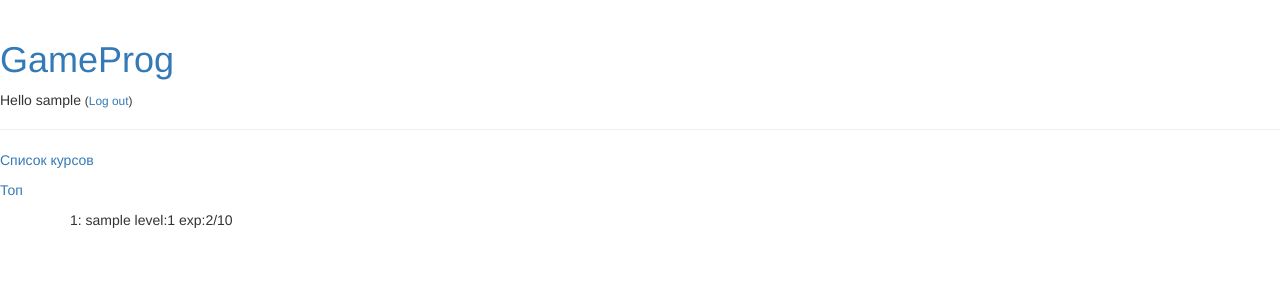
After one commit to Qriozoo/GameProg, a Django app: page /top/ in a window 1280 px wide. The commit adds this page. Shown: the top 300 px of the page. Run offline with Django 4.2, Linux system fonts and the light colour scheme; a user stored in the database is signed in; tables that the repository leaves empty hold one stand-in row (values such as "Sample post"); some libraries are stand-ins or nearby versions.

Commit message:
Расчет уровня и топ игроков

```diff
--- a/core/models.py
+++ b/core/models.py
@@ -46,6 +46,30 @@ class Solution(models.Model):
         task = Task.objects.get(pk=tpk)
         task.solutions.add(solution)
 
+    @staticmethod
+    def get_lvl_data(user):
+        user_exp = 0
+
+        user_solutions = Solution.objects.get(user=user)
+
+        solved_tasks = []
+        for solution in (user_solutions,):
+            task = Task.objects.get(solutions=solution)
+            solved_tasks.append(task)
+        for task in solved_tasks:
+            user_exp += pow(2, task.level)
+
+        base_level_up = 10
+        user_lvl = 1
+        while True:
+            if user_exp >= (base_level_up * user_lvl):
+                user_lvl += 1
+                user_exp -= (base_level_up * user_lvl)
+            else:
+                lvl_up_exp = (base_level_up * user_lvl)
+                break
+        return user_exp, user_lvl, lvl_up_exp
+
 
 class Task(models.Model):
     course = models.ForeignKey(Course, on_delete=models.CASCADE)
--- a/core/templates/profile/base.html
+++ b/core/templates/profile/base.html
@@ -16,6 +16,7 @@
         </div>
         <div>
             <p class="top-menu"><a href="{% url 'course_list' %}">Список курсов</a></p>
+            <p class="top-menu"><a href="{% url 'top_list' %}">Топ</a></p>
         </div>
         <div class="content container">
             <div class="row">
--- a/core/templates/profile/dashboard.html
+++ b/core/templates/profile/dashboard.html
@@ -2,6 +2,8 @@
 
 {% block content %}
     <h1>Dashboard page of {{user.username}}</h1>
+    <p>Current level: {{user_lvl}}</p>
+    <p><small>exp: {{user_exp}}/{{lvl_up_exp}}</small></p>
     <h1><p>Ваши курсы:</p></h1>
     {% for course in user_courses %}
         <div class="course">
--- /dev/null
+++ b/core/templates/profile/top.html
@@ -0,0 +1,7 @@
+{% extends 'profile/base.html' %}
+
+{% block content %}
+    {% for user in user_lvl_info %}
+        <p>{{user}}</p>
+    {% endfor %}
+{% endblock %}
--- a/core/urls.py
+++ b/core/urls.py
@@ -7,6 +7,7 @@ urlpatterns = [
     path('', RedirectView.as_view(url='/dashboard/')),
     path('dashboard/', views.dashboard, name='dashboard'),
     path('courses/', views.course_list, name='course_list'),
+    path('top/', views.top_list, name='top_list'),
     path('course/<int:pk>/', views.course_detail, name='course_detail'),
     path('course/workout/<int:pk>', views.course_workout, name='course_workout'),
     path('course/workout/<int:cpk>/train/<int:tpk>', views.task_train, name="task_train"),
--- a/core/views.py
+++ b/core/views.py
@@ -12,16 +12,42 @@ from .executor import test_script
 
 @login_required
 def dashboard(request):
-    #print(User.is_superuser.)
+    user_exp, user_lvl, lvl_up_exp = Solution.get_lvl_data(user=request.user)
+
     try:
         user_courses = Student.objects.get(user=request.user).courses.all()
     except Student.DoesNotExist:
         user_courses = []
-    if request.user.is_superuser:
-        #return render(request, '/admin', {})
-        return render(request, 'Profile/dashboard.html', {'user_courses': user_courses})
-    else:
-        return render(request, 'Profile/dashboard.html', {'user_courses': user_courses})
+
+    return render(request, 'Profile/dashboard.html', {
+        'user_courses': user_courses,
+        'user_exp': user_exp,
+        'user_lvl': user_lvl,
+        'lvl_up_exp': lvl_up_exp})
+
+@login_required
+def top_list(request):
+    user_list = Student.objects.get().user
+
+    user_dict = {}
+    for user in (user_list,):
+        user_exp, user_lvl, lvl_up_exp = Solution.get_lvl_data(user=user)
+        user_dict[user_exp] = '%s    level:%s exp:%s/%s' % (user.username, user_lvl, user_exp, lvl_up_exp)
+    user_dict_sorted = dict(sorted(user_dict.items()))
+
+    user_lvl_info = []
+    num = 1
+    for key in user_dict_sorted:
+        user_lvl_info.append('%s: %s' % (num, user_dict_sorted[key]))
+        num += 1
+
+
+    """user_lvl_info = []
+    for user in (user_list,):
+        user_exp, user_lvl, lvl_up_exp = Solution.get_lvl_data(user=user)
+        user_lvl_info.append('%s    level:%s exp:%s/%s' % (user.username, user_lvl, user_exp, lvl_up_exp))"""
+
+    return render(request, 'Profile/top.html', {'user_lvl_info': user_lvl_info})
 
 def course_list(request):
     """posts = Post.objects.filter(published_date__lte=timezone.now()).order_by('published_date')
```
